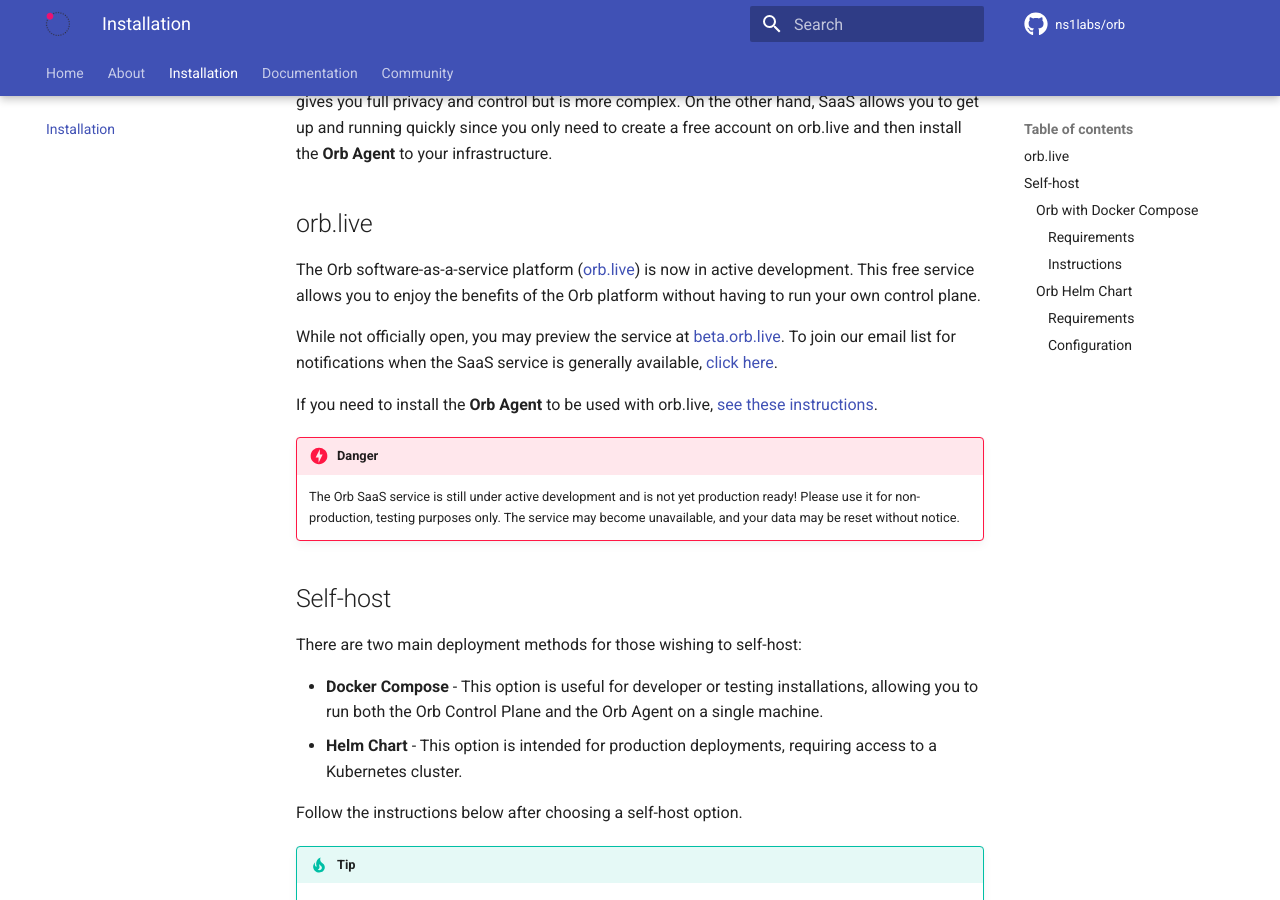
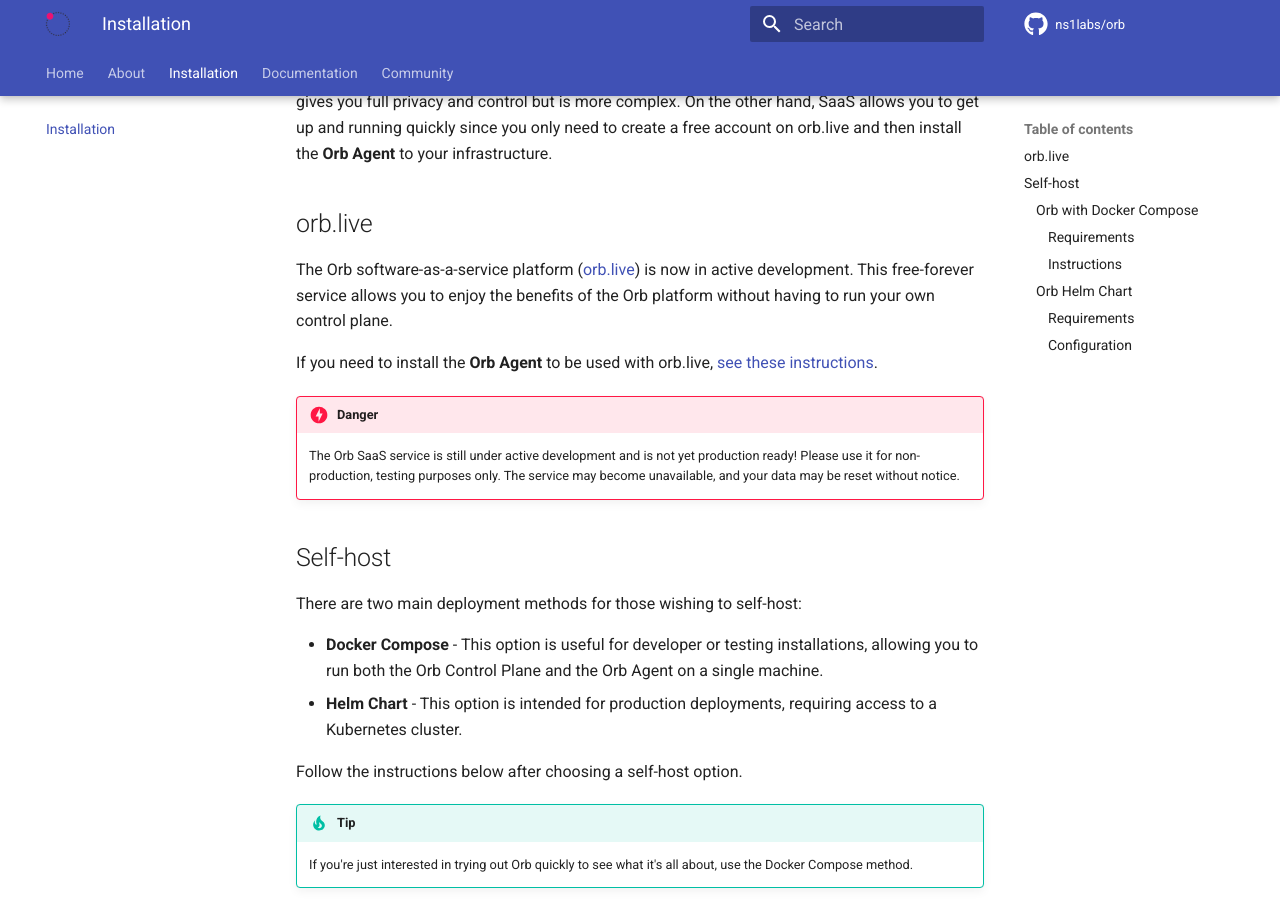
Before and after one commit to orb-community/orb-website, an MkDocs documentation site: the page built from docs/install.md, in a window 1280 px wide and 900 px high, scrolled down 532 px. Built offline with MkDocs 1.6.1 and Material for MkDocs 9.7.7, drawn with Linux system fonts in a browser that asks for light colours; comment, search, counter and statistics services are not loaded.

Commit message:
update orb.live status.

```diff
--- a/docs/install.md
+++ b/docs/install.md
@@ -13,11 +13,8 @@
 On the other hand, SaaS allows you to get up and running quickly since you only need to create a free account on orb.live and then install the **Orb Agent** to your infrastructure.
 
 ## orb.live
-The Orb software-as-a-service platform ([orb.live](http://orb.live)) is now in active development. This free service allows you to enjoy
+The Orb software-as-a-service platform ([orb.live](http://orb.live)) is now in active development. This free-forever service allows you to enjoy
 the benefits of the Orb platform without having to run your own control plane.
-
-While not officially open, you may preview the service at [beta.orb.live](http://beta.orb.live). To join our email list for notifications when the SaaS service
-is generally available, [click here](https://resources.ns1.com/get-orb-updates).
 
 If you need to install the **Orb Agent** to be used with orb.live, [see these instructions](/docs/#running-orb-agent).
 
```
